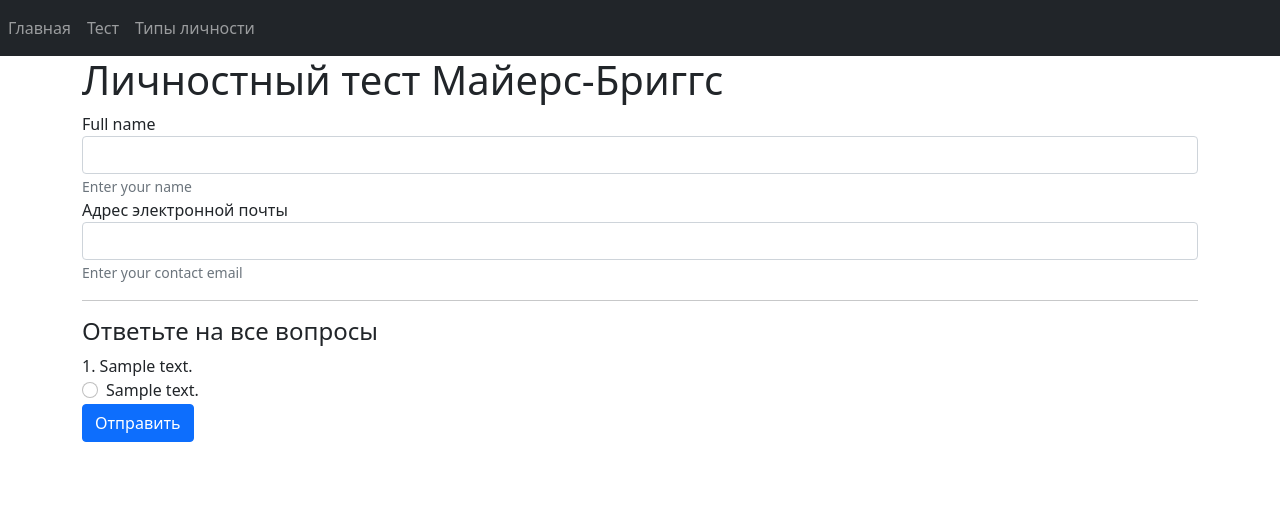
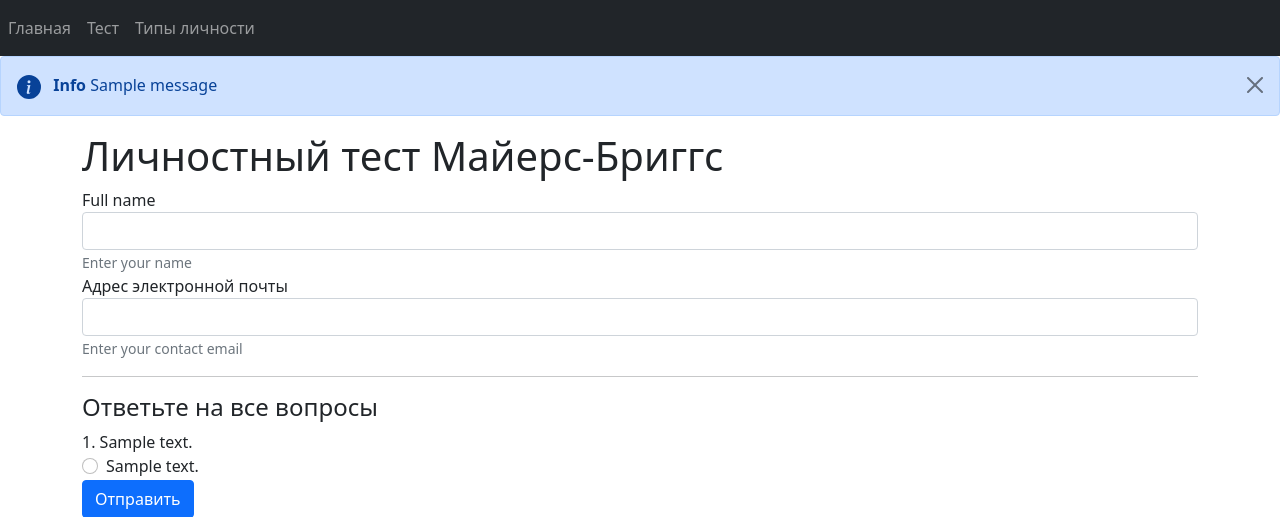
Before and after one commit to Mihail-1212/myers-briggs-personality-test, a Django app: page /test/ in a window 1280 px wide. Shown: the top 517 px of the page. Run offline with Django 4.2, Linux system fonts and the light colour scheme; tables that the repository leaves empty hold one stand-in row (values such as "Sample post"); one stand-in notice (Sample message) is shown.

Commit message:
Add test answers process, result page redirect, messages

```diff
--- a/myers_briggs_personality_test/apps/personality_test/templates/personality_test/forms/question_form.html
+++ b/myers_briggs_personality_test/apps/personality_test/templates/personality_test/forms/question_form.html
@@ -9,5 +9,7 @@
             {{field.label}}
         </label>
         {{field}}
+
+        {{ field.errors }}
     </div>
 {% endfor %}
--- a/myers_briggs_personality_test/apps/personality_test/templates/personality_test/personality_test_page.html
+++ b/myers_briggs_personality_test/apps/personality_test/templates/personality_test/personality_test_page.html
@@ -7,6 +7,10 @@
     .question-form-item ul {
         list-style: none;
         padding: 0;
+    }
+
+    .form-group .errorlist {
+        color: #dc3545;
     }
 </style>
 {% endblock style %}
@@ -29,6 +33,8 @@
         <hr>
         <h4>Ответьте  на все вопросы</h4>
 
+        {{ question_forms.management_form }}
+
         {% for question_form in question_forms %}
 
             <div class="col-md-12 question-form-item">
--- a/myers_briggs_personality_test/apps/personality_test/views.py
+++ b/myers_briggs_personality_test/apps/personality_test/views.py
@@ -1,9 +1,11 @@
-from django.shortcuts import render
+from django.contrib import messages
+from django.shortcuts import render, redirect
 from django.views import View
 from django.utils.translation import gettext_lazy as _
 from django.views.generic import ListView, DetailView
 
 from . import models, forms
+from .utils import get_descriptor_info_by_test
 
 
 def index_page(request):
@@ -14,6 +16,9 @@ class PersonalityTestView(View):
     model = models.Question
     template_name = "personality_test/personality_test_page.html"
 
+    def get_question_queryset(self):
+        return self.model.objects.all()
+
     def get(self, request):
         """
         GET method
@@ -21,11 +26,8 @@ class PersonalityTestView(View):
         """
         # Get form test
         test_form = forms.TestForm()
-        # Get queryset
-        question_list = self.model.objects.all()
         # Get formset from queryset
-        question_forms = forms.QuestionFormSet(queryset=question_list)
-
+        question_forms = forms.QuestionFormSet(queryset=self.get_question_queryset())
         # Render page
         return render(request, self.template_name, context={
             'test_form': test_form,
@@ -39,13 +41,35 @@ class PersonalityTestView(View):
         """
         # Get form test
         test_form = forms.TestForm(data=request.POST)
-        # Get formset from queryset
-        question_forms = forms.QuestionFormSet(data=request.POST)
+        # Get formset from request
+        question_forms = forms.QuestionFormSet(data=request.POST, queryset=self.get_question_queryset())
         if test_form.is_valid() and question_forms.is_valid():
-            # process form data
-            # redirect to page of descriptor
-            return
-        return
+            # Generate dict with models.DescriptorType:0
+            test_result = {choice: 0 for choice in models.DescriptorType}
+            for record in question_forms.cleaned_data:
+                answer = record['answer_options']
+                descriptor_weight = answer.descriptor_count
+                try:
+                    descriptor_type = models.DescriptorType(answer.descriptor_increase)
+                except ValueError:
+                    # If descriptor_type is not a valid DescriptorType
+                    continue
+                test_result[descriptor_type] += descriptor_weight
+            descriptor_info = get_descriptor_info_by_test(test_result)
+            # Add message to page
+            test_clean = test_form.cleaned_data
+            messages.info(request, _('User %(user)s with email %(email)s, this is page of your type') % {
+                'user': test_clean['user_name'],
+                'email': test_clean['user_email']
+            })
+            messages.info(request, _('Your type is %(type)s') % {'type': descriptor_info})
+            # Redirect to page
+            return redirect(descriptor_info)
+        # Render page
+        return render(request, self.template_name, context={
+            'test_form': test_form,
+            'question_forms': question_forms
+        })
 
 
 class DescriptorListView(ListView):
--- a/templates/base.html
+++ b/templates/base.html
@@ -43,6 +43,25 @@
 		</nav>
 	</header>
 
+    <div class="alerts">
+        <svg xmlns="http://www.w3.org/2000/svg" style="display: none;">
+          <symbol id="info-fill" fill="currentColor" viewBox="0 0 16 16">
+            <path d="M8 16A8 8 0 1 0 8 0a8 8 0 0 0 0 16zm.93-9.412-1 4.705c-.07.34.029.533.304.533.194 0 .487-.07.686-.246l-.088.416c-.287.346-.92.598-1.465.598-.703 0-1.002-.422-.808-1.319l.738-3.468c.064-.293.006-.399-.287-.47l-.451-.081.082-.381 2.29-.287zM8 5.5a1 1 0 1 1 0-2 1 1 0 0 1 0 2z"/>
+          </symbol>
+        </svg>
+
+        {% if messages %}
+            {% for message in messages %}
+                    <div class="alert alert-primary alert-dismissible fade show" role="alert">
+                        <svg class="bi flex-shrink-0 me-2" width="24" height="24" role="img" aria-label="Info:"><use xlink:href="#info-fill"/></svg>
+                        <strong>Info</strong>
+                        {{ message }}
+                        <button type="button" class="btn-close" data-bs-dismiss="alert" aria-label="Close"></button>
+                    </div>
+            {% endfor %}
+        {% endif %}
+    </div>
+
 	<main class="container" id="app">
 		{% block content %}
 		{% endblock content %}
```
Also changed, not shown: myers_briggs_personality_test/apps/personality_test/utils.py (added, +27 -0 lines).
